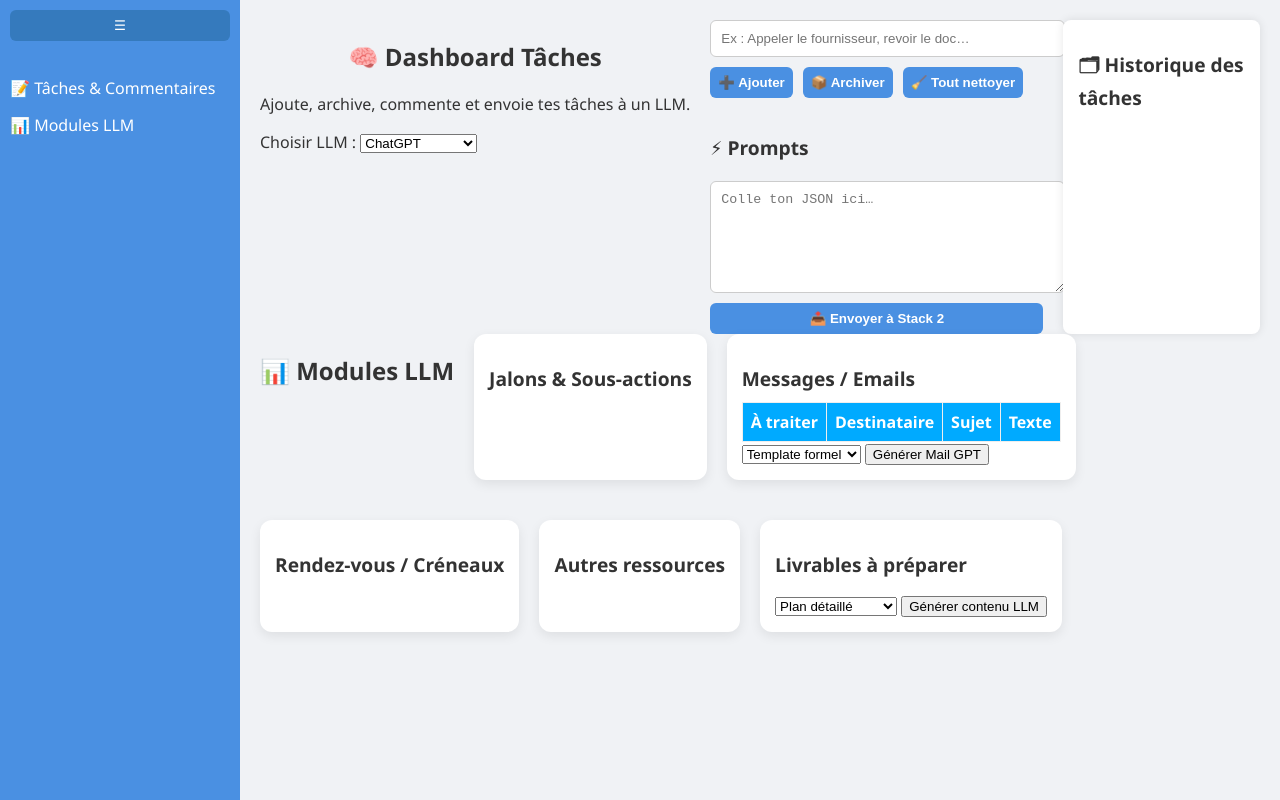
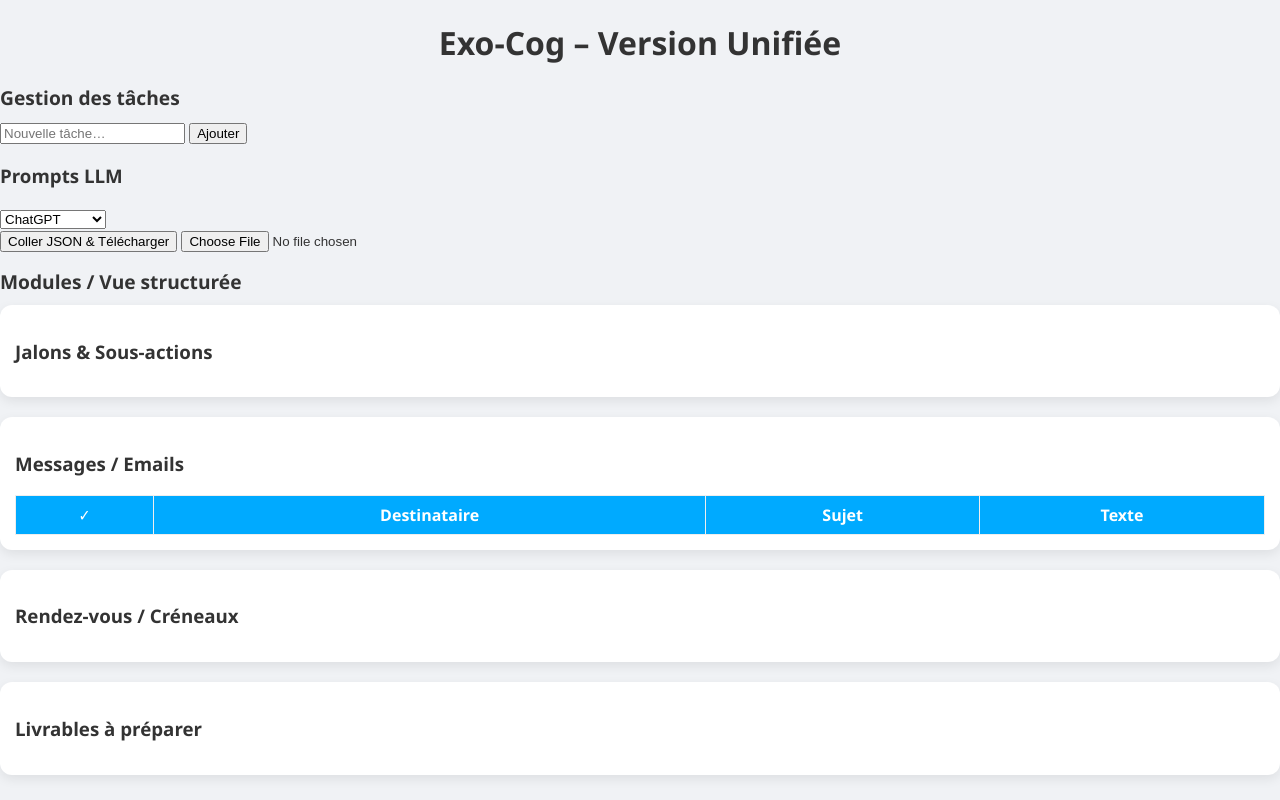
Before and after one commit to b33n-tech/exocog-proto-6, a plain HTML site: page index.html in a window 1280 px wide. Drawn offline with Linux system fonts and the light colour scheme.

Commit message:
Update index.html

```diff
--- a/index.html
+++ b/index.html
@@ -3,112 +3,65 @@
 <head>
 <meta charset="UTF-8">
 <meta name="viewport" content="width=device-width, initial-scale=1.0">
-<title>Dashboard Global LLM</title>
+<title>Exo-Cog Unifié</title>
 <link rel="stylesheet" href="style.css">
 </head>
 <body>
+  <h1>Exo-Cog – Version Unifiée</h1>
 
-<div id="sidebar" class="sidebar">
-  <button id="toggleSidebar">☰</button>
-  <nav>
-    <ul>
-      <li><a href="#tasksSection">📝 Tâches & Commentaires</a></li>
-      <li><a href="#modulesSection">📊 Modules LLM</a></li>
-    </ul>
-  </nav>
-</div>
+  <div class="container">
 
-<main>
-  <!-- Stack 1 -->
-  <section id="tasksSection" class="section">
-    <header>
-      <h1>🧠 Dashboard Tâches</h1>
-      <p>Ajoute, archive, commente et envoie tes tâches à un LLM.</p>
-      <div class="llm-selector">
-        <label for="llmSelect">Choisir LLM :</label>
-        <select id="llmSelect">
-          <option value="https://chat.openai.com/">ChatGPT</option>
-          <option value="https://chat.deepseek.com/">DeepSeek Chat</option>
-          <option value="https://chat.mistral.ai/chat">Mistral Chat</option>
-          <option value="https://claude.ai/">Claude AI</option>
-          <option value="https://www.perplexity.ai/">Perplexity</option>
-        </select>
-      </div>
-    </header>
+    <!-- Stack 1 : Input & Gestion Tâches -->
+    <div class="stack stack1">
+      <h2>Gestion des tâches</h2>
+      <input type="text" id="taskInput" placeholder="Nouvelle tâche…">
+      <button id="addBtn">Ajouter</button>
+      <div class="buttons-row"></div>
+      <ul id="tasksContainer"></ul>
 
-    <div class="input-section">
-      <input type="text" id="taskInput" placeholder="Ex : Appeler le fournisseur, revoir le doc…">
-      <div class="buttons-row">
-        <button id="addBtn">➕ Ajouter</button>
-        <button id="archiveBtn">📦 Archiver</button>
-        <button id="clearBtn">🧹 Tout nettoyer</button>
+      <h3>Prompts LLM</h3>
+      <select id="llmSelect">
+        <option value="https://chat.openai.com/">ChatGPT</option>
+        <option value="https://bison.ai/">Mistral / Bison</option>
+      </select>
+      <div id="promptsContainer"></div>
+      <p id="copiedMsg" style="display:none;color:green;">✅ Prompt copié !</p>
+
+      <button id="pasteDownloadBtn">Coller JSON & Télécharger</button>
+      <input type="file" id="uploadJson" accept=".json">
+    </div>
+
+    <!-- Stack 2 : Modules / Traitement -->
+    <div class="stack stack2">
+      <h2>Modules / Vue structurée</h2>
+
+      <div class="module" id="jalonsModule">
+        <h3>Jalons & Sous-actions</h3>
+        <ul id="jalonsList"></ul>
       </div>
 
-      <div class="prompt-panel">
-        <h2>⚡ Prompts</h2>
-        <div id="promptsContainer"></div>
+      <div class="module" id="messagesModule">
+        <h3>Messages / Emails</h3>
+        <table>
+          <thead>
+            <tr><th>✓</th><th>Destinataire</th><th>Sujet</th><th>Texte</th></tr>
+          </thead>
+          <tbody id="messagesList"></tbody>
+        </table>
       </div>
 
-      <textarea id="jsonTextarea" placeholder="Colle ton JSON ici…" rows="6"></textarea>
-      <button id="sendToStack2Btn">📤 Envoyer à Stack 2</button>
-    </div>
+      <div class="module" id="rdvModule">
+        <h3>Rendez-vous / Créneaux</h3>
+        <ul id="rdvList"></ul>
+      </div>
 
-    <aside class="task-list">
-      <h2>🗂 Historique des tâches</h2>
-      <ul id="tasksContainer"></ul>
-    </aside>
-  </section>
-
-  <!-- Stack 2 -->
-  <section id="modulesSection" class="section">
-    <h1>📊 Modules LLM</h1>
-
-    <div class="module" id="jalonsModule">
-      <h2>Jalons & Sous-actions</h2>
-      <ul id="jalonsList"></ul>
-    </div>
-
-    <div class="module" id="messagesModule">
-      <h2>Messages / Emails</h2>
-      <table id="messagesTable">
-        <thead>
-          <tr><th>À traiter</th><th>Destinataire</th><th>Sujet</th><th>Texte</th></tr>
-        </thead>
-        <tbody></tbody>
-      </table>
-      <div class="mail-actions">
-        <select id="mailPromptSelect">
-          <option value="1">Template formel</option>
-          <option value="2">Template amical</option>
-        </select>
-        <button id="generateMailBtn">Générer Mail GPT</button>
+      <div class="module" id="livrablesModule">
+        <h3>Livrables à préparer</h3>
+        <ul id="livrablesList"></ul>
       </div>
     </div>
 
-    <div class="module" id="rdvModule">
-      <h2>Rendez-vous / Créneaux</h2>
-      <ul id="rdvList"></ul>
-    </div>
-
-    <div class="module" id="autresModule">
-      <h2>Autres ressources</h2>
-      <ul id="autresList"></ul>
-    </div>
-
-    <div class="module" id="livrablesModule">
-      <h2>Livrables à préparer</h2>
-      <ul id="livrablesList"></ul>
-      <div class="livrable-actions">
-        <select id="livrablePromptSelect">
-          <option value="1">Plan détaillé</option>
-          <option value="2">Résumé exécutif</option>
-          <option value="3">Checklist rapide</option>
-        </select>
-        <button id="generateLivrableBtn">Générer contenu LLM</button>
-      </div>
-    </div>
-  </section>
-</main>
+  </div>
 
 <script src="script.js"></script>
 </body>
```
